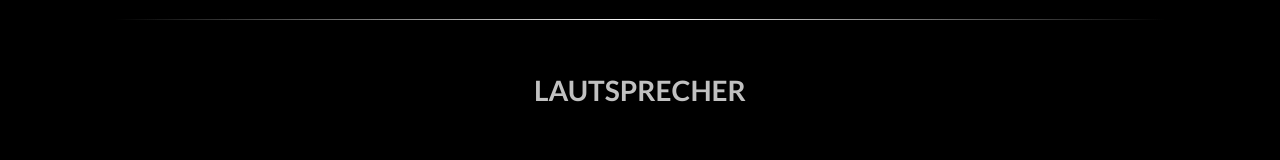
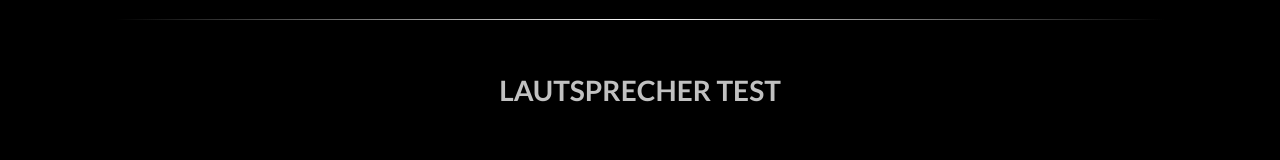
Before and after one commit to marsl16c/altolanding-ts2, a plain HTML site: page index.html in a window 1280 px wide. Shown: the part 2313-2473 px from the top of the page. Drawn offline with nearby package versions, Linux system fonts and the light colour scheme; files whose address does not match are found by name.

Commit message:
Lautsprecher Test

```diff
--- a/index.html
+++ b/index.html
@@ -108,7 +108,7 @@
 
     <div class="row">
       <div class="col-md-12 line">&nbsp;</div></div>
-      <div class="col-md-12 mainhead">LAUTSPRECHER</div></div>
+      <div class="col-md-12 mainhead">LAUTSPRECHER TEST</div></div>
     <div class="row block">
       <div class="col-md-4 col-md-offset-1"><img src="http://www.altoproaudio.com/microsites/ts2/images/speakers/family/TS2_Mains_Microsite_Trim.png" alt="truesonic speakers"></div>
 
```
